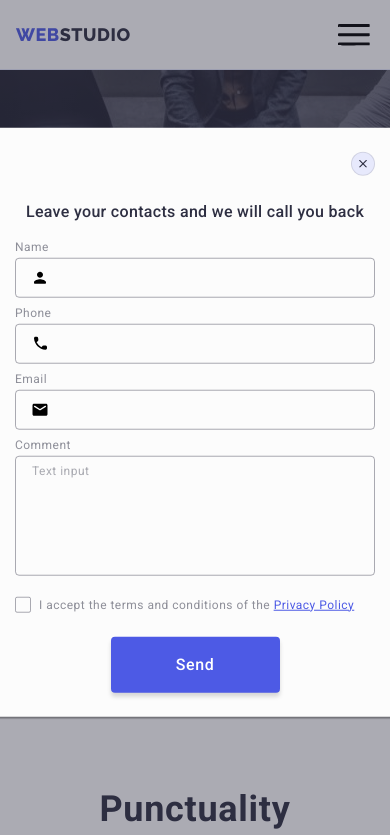
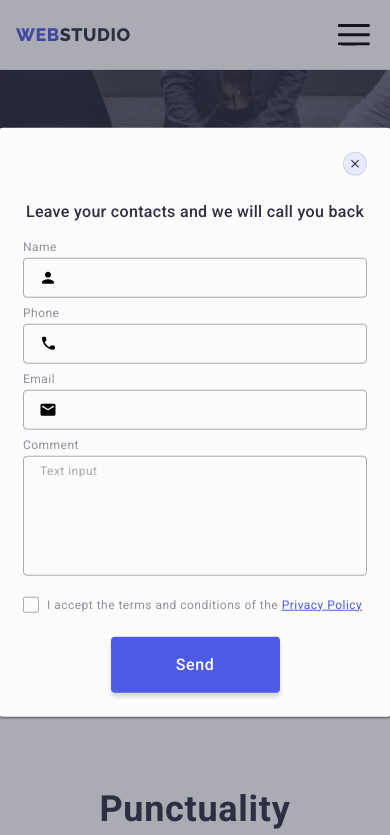
Before and after one commit to DenShtephen/goit-markup-hw-07, a plain HTML site: page index.html in a window 390 px wide. Both pictures are taken after a click on the button "Order Service". Shown: the top 835 px of the page. Drawn offline with nearby package versions, Linux system fonts and the light colour scheme.

Commit message:
modal fix

```diff
--- a/css/mobile.css
+++ b/css/mobile.css
@@ -327,8 +327,7 @@ address {
   |============================
 */
 .modal {
-  transition: transform 250ms cubic-bezier(0.4, 0, 0.2, 1);
-  transform: translateX(-50%) translateY(-50%);
+  min-width: 392px;
 }
 /**
   |============================
--- a/css/styles.css
+++ b/css/styles.css
@@ -655,7 +655,7 @@ img {
   left: 50%;
   padding: 72px 24px 24px 24px;
 
-  width: 408px;
+  min-width: 408px;
   min-height: 584px;
   background: #fcfcfc;
   box-shadow: 0px 1px 1px rgba(0, 0, 0, 0.14), 0px 1px 3px rgba(0, 0, 0, 0.12),
```
